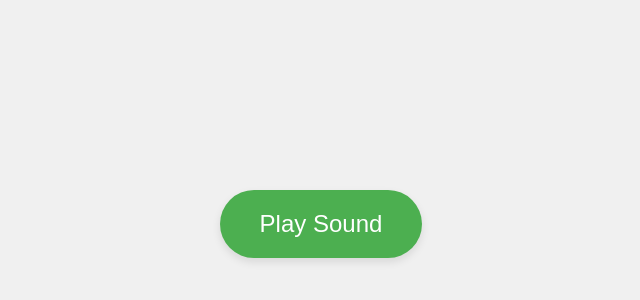
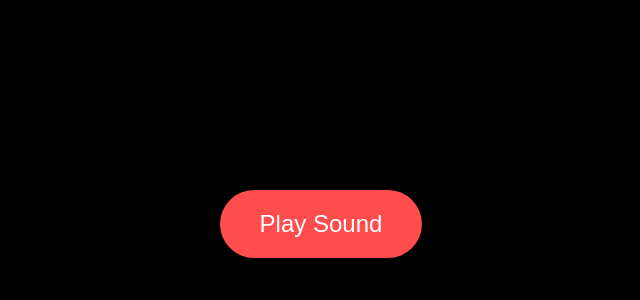
Before and after one commit to Vexorter42/NFCMemeTag, a plain HTML site: page index.html in a window 1280 px wide. Shown: the part 176-476 px from the top of the page, without its empty margins (319-959 px from the left). Drawn offline with Linux system fonts and the light colour scheme.

Commit message:
index.html

```diff
--- a/index.html
+++ b/index.html
@@ -11,14 +11,14 @@
             align-items: center;
             min-height: 100vh;
             margin: 0;
-            background-color: #f0f0f0;
+            background-color: black;
             font-family: Arial, sans-serif;
         }
 
         .sound-button {
             padding: 20px 40px;
             font-size: 24px;
-            background-color: #4CAF50;
+            background-color: #ff4d4d;
             color: white;
             border: none;
             border-radius: 50px;
@@ -28,7 +28,7 @@
         }
 
         .sound-button:hover {
-            background-color: #45a049;
+            background-color: #ff0000;
         }
 
         .sound-button:active {
```
